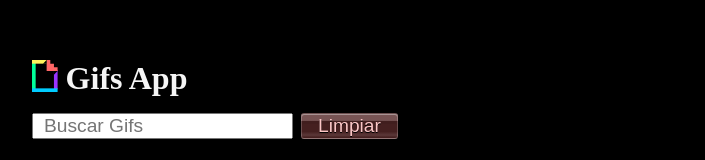
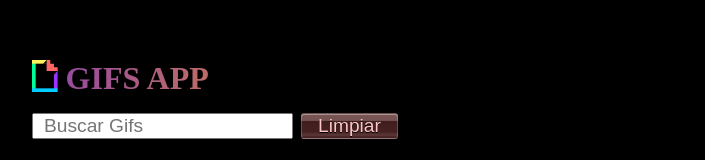
Before and after one commit to Fsalasgit/react-primer-proyecto, a React (Vite) app: page / in a window 1280 px wide. Shown: the top 160 px of the page, without its empty margins (28-733 px from the left). Built offline with nearby package versions, Linux system fonts and the light colour scheme; no server answers.

Commit message:
ultimo retoque de title

```diff
--- a/src/sass/abstract/_variables.scss
+++ b/src/sass/abstract/_variables.scss
@@ -1 +1,5 @@
 $color-principal:blue;
+$gradient-start: #8E44AD; // Morado
+$gradient-middle-1: #F39C12; // Amarillo
+$gradient-middle-2: #27AE60; // Verde turquesa
+$gradient-end: #E74C3C; // Rojo
--- a/src/sass/layout/_title.scss
+++ b/src/sass/layout/_title.scss
@@ -1,8 +1,15 @@
 .principal-title{
     display: flex;
+    text-transform: uppercase;
+    background: linear-gradient(to right, $gradient-start, $gradient-middle-1, $gradient-middle-2, $gradient-end);
+    -webkit-background-clip: text;
+    background-clip: text;
+    color: transparent;
+    font-weight: bold;
 }
 
 .principal__logo svg{
     height: 2rem;
     margin-right: 0.5rem;
+
 }
```
